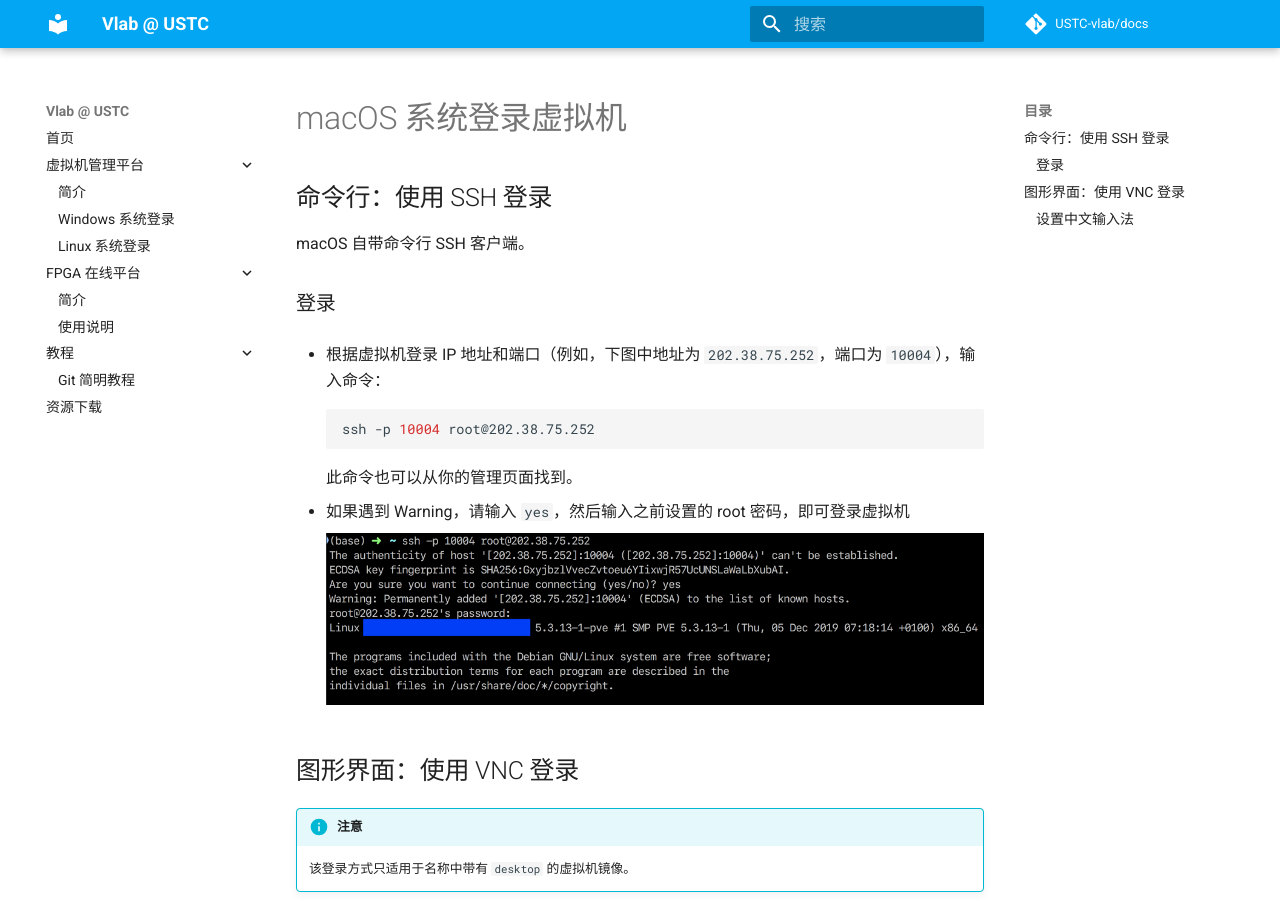
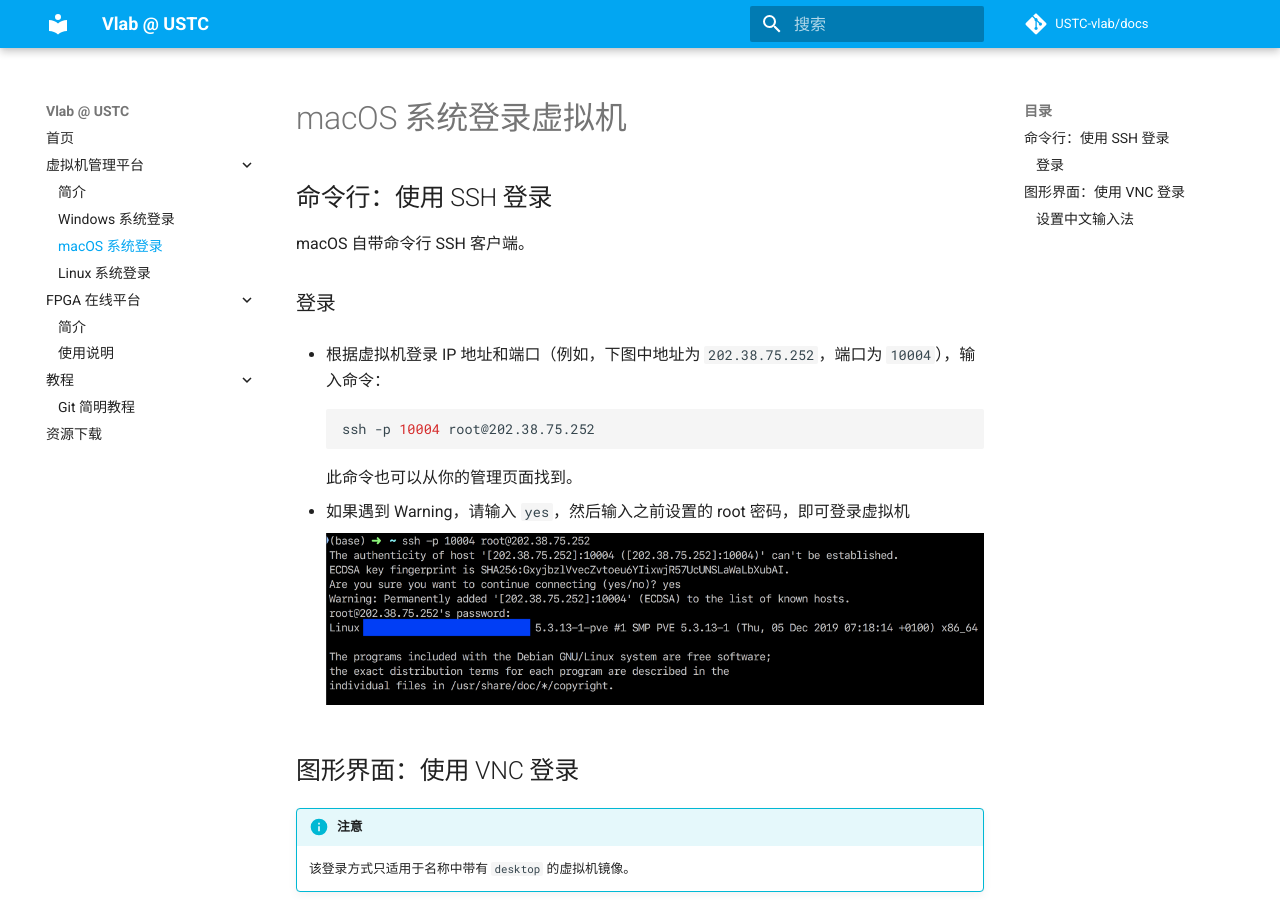
Before and after one commit to USTC-vlab/docs, an MkDocs documentation site: the page built from docs/vm/login-macos.md, in a window 1280 px wide and 900 px high. Built offline with MkDocs 1.6.1 and Material for MkDocs 9.7.7, drawn with Linux system fonts in a browser that asks for light colours; comment, search, counter and statistics services are not loaded.

Commit message:
Add macOS guide to menu

```diff
--- a/mkdocs.yml
+++ b/mkdocs.yml
@@ -50,6 +50,7 @@ nav:
   - 虚拟机管理平台:
     - 简介: vm/manage.md
     - Windows 系统登录: vm/login-windows.md
+    - macOS 系统登录: vm/login-macos.md
     - Linux 系统登录: vm/login-linux.md
   - FPGA 在线平台:
     - 简介: fpgaol/index.md
```
